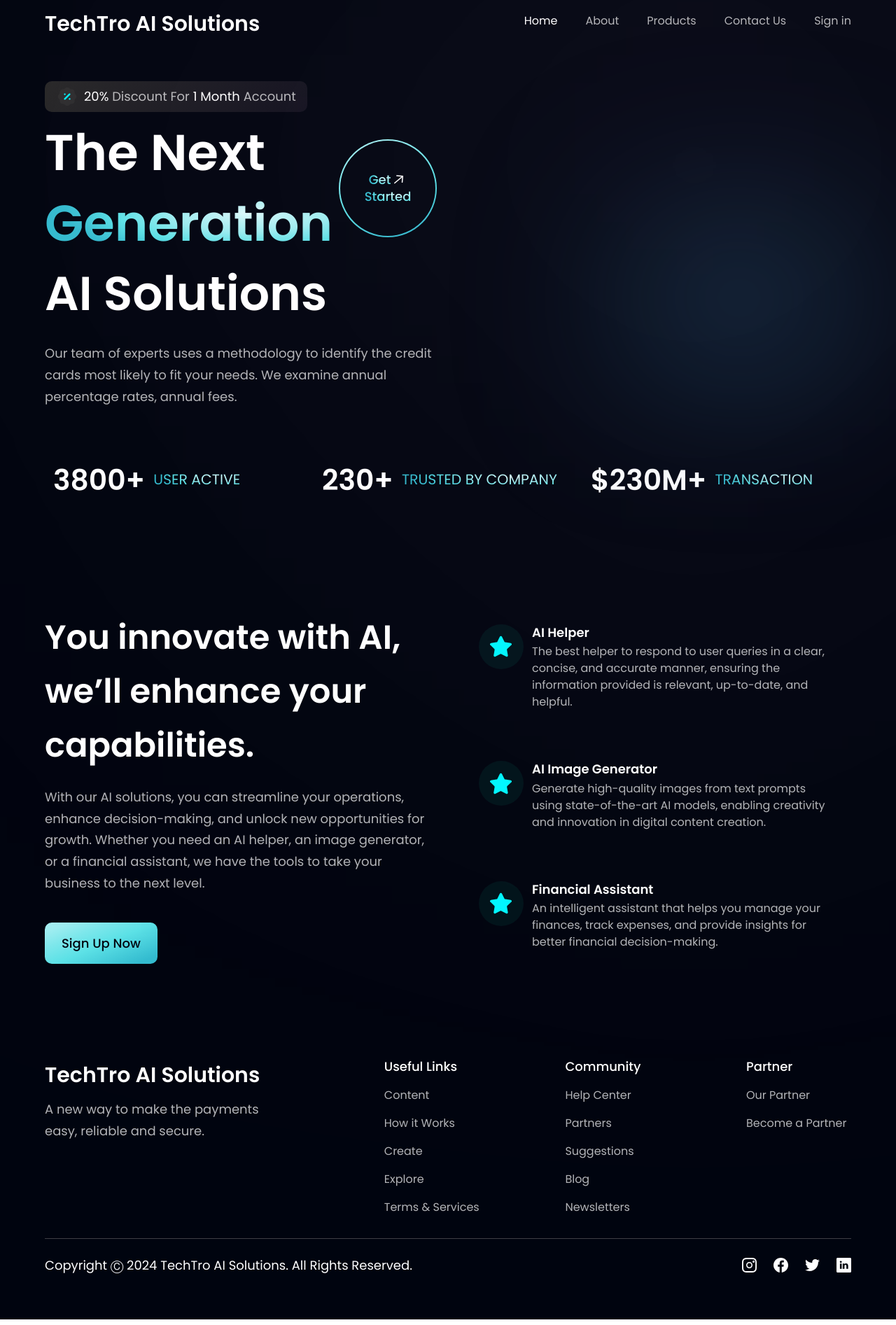
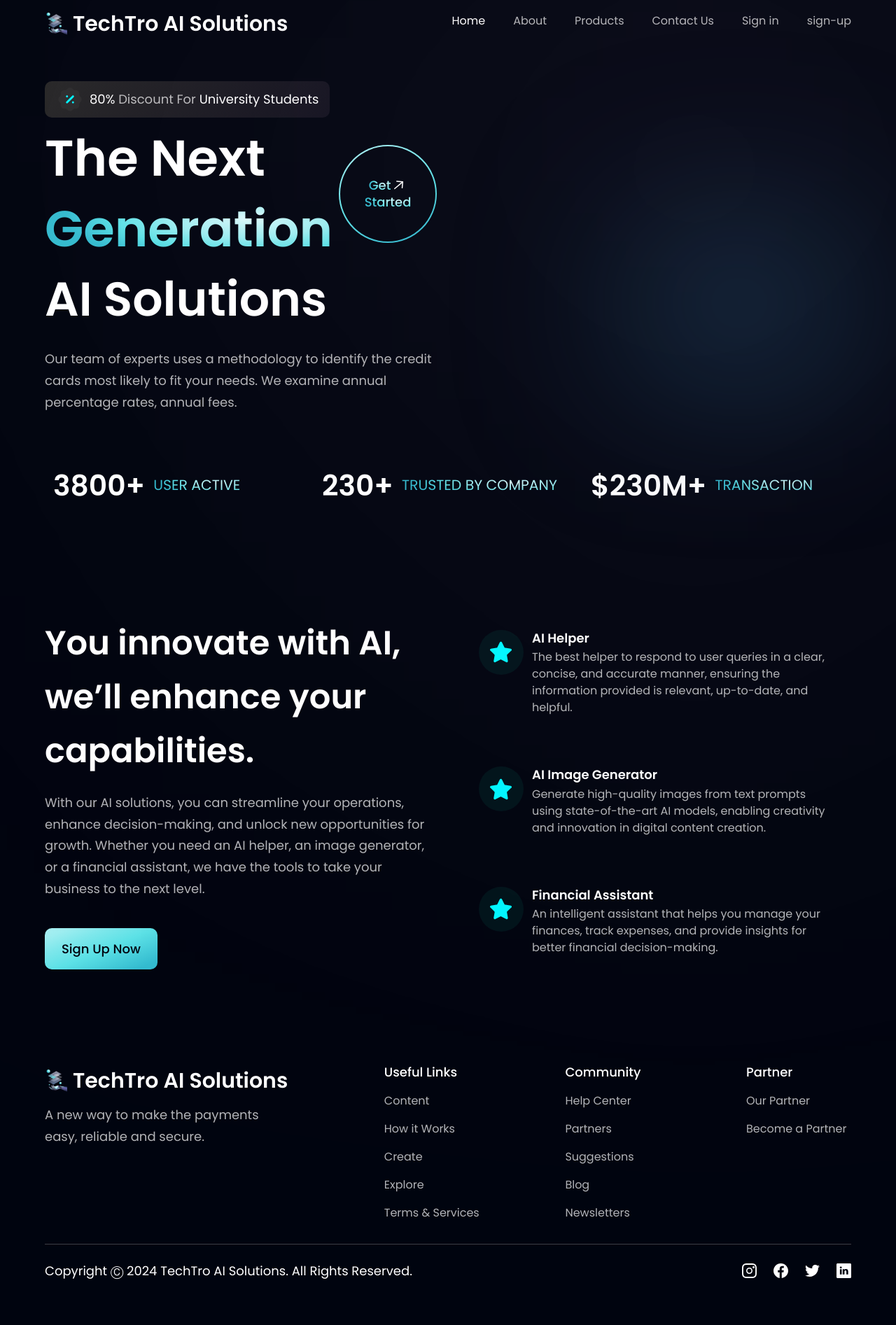
Before and after one commit to dilsha01/techtro-ai-deploy, a React (Vite) app in the folder aiApp/: page / in a window 1280 px wide. Shown: the whole page at 70% size. Built offline with nearby package versions, Linux system fonts and the light colour scheme.

Commit message:
Commit 5

```diff
--- a/aiApp/src/components/FeeedbackCard.jsx
+++ /dev/null
@@ -1,12 +0,0 @@
-/* eslint-disable no-unused-vars */
-import React from 'react'
-
-const FeeedbackCard = () => {
-  return (
-    <div>
-
-    </div>
-  )
-}
-
-export default FeeedbackCard
--- a/aiApp/src/components/Footer.jsx
+++ b/aiApp/src/components/Footer.jsx
@@ -1,5 +1,5 @@
 import styles from "../style";
-import { logo } from "../assets";
+import { robot } from "../assets";
 import { footerLinks, socialMedia } from "../constants";
 
 const Footer = () => (
@@ -7,9 +7,13 @@ const Footer = () => (
     <div className={`${styles.flexStart} md:flex-row flex-col mb-8 w-full`}>
       <div className="flex-[1] flex flex-col justify-start mr-10">
       <div>
-        <p className="mt-2 font-poppins font-semibold text-3xl text-white">TechTro AI Solutions</p>
-      </div>
-        <p className={`${styles.paragraph} mt-4 max-w-[312px]`}>
+      <p className="mt-2 font-poppins font-semibold text-3xl text-white flex items-center">
+  <img src={robot} alt="logo" className="w-[32px] h-[32px] mr-2" />
+  TechTro AI Solutions
+</p>
+
+  </div>
+        <p className={`${styles.paragraph} mt-4 max-w-[312px] flex items-center`}>
           A new way to make the payments easy, reliable and secure.
         </p>
       </div>
--- a/aiApp/src/components/Hero.jsx
+++ b/aiApp/src/components/Hero.jsx
@@ -1,5 +1,5 @@
 import styles from "../style";
-import { discount, robot } from "../assets";
+import { discount } from "../assets";
 import GetStarted from "./GetStarted";
 
 const Hero = () => {
@@ -7,10 +7,10 @@ const Hero = () => {
     <section id="home" className={`flex md:flex-row flex-col ${styles.paddingY}`}>
       <div className={`flex-1 ${styles.flexStart} flex-col xl:px-0 sm:px-16 px-6`}>
         <div className="flex flex-row items-center py-[6px] px-4 bg-discount-gradient rounded-[10px] mb-2">
-          <img src={discount} alt="discount" className="w-[32px] h-[32px]" />
+          <img src={discount} alt="discount" className="w-[40px] h-[40px]" />
           <p className={`${styles.paragraph} ml-2`}>
-            <span className="text-white">20%</span> Discount For{" "}
-            <span className="text-white">1 Month</span> Account
+            <span className="text-white">80%</span> Discount For{" "}
+            <span className="text-white">University Students</span>
           </p>
         </div>
 
--- a/aiApp/src/components/Navbar.jsx
+++ b/aiApp/src/components/Navbar.jsx
@@ -1,5 +1,5 @@
 import { useState } from "react";
-import { close, menu } from "../assets";
+import { close, menu ,robot} from "../assets";
 import { navLinks } from "../constants";
 
 const Navbar = () => {
@@ -9,8 +9,11 @@ const Navbar = () => {
   return (
     <nav className="w-full flex items-center justify-between navbar mt-2"> {/* Removed py-3 and py-6, adjusted flex properties */}
       <div>
-        <p className="mt-2 font-poppins font-semibold text-3xl text-white">TechTro AI Solutions</p>
-      </div>
+    <p className="mt-2 font-poppins font-semibold text-3xl text-white flex items-center">
+      <img src={robot} alt="logo" className="w-[32px] h-[32px] mr-2" />
+      TechTro AI Solutions
+    </p>
+  </div>
 
       <ul className="list-none sm:flex hidden justify-end items-center flex-1">
         {navLinks.map((nav, index) => (
@@ -21,7 +24,7 @@ const Navbar = () => {
             } ${index === navLinks.length - 1 ? "mr-0" : "mr-10"}`}
             onClick={() => setActive(nav.title)}
           >
-            <a href={`#${nav.id}`}>{nav.title}</a>
+            <a href={`${nav.id}`}>{nav.title}</a>
           </li>
         ))}
       </ul>
@@ -48,7 +51,7 @@ const Navbar = () => {
                 } ${index === navLinks.length - 1 ? "mb-0" : "mb-4"}`}
                 onClick={() => setActive(nav.title)}
               >
-                <a href={`#${nav.id}`}>{nav.title}</a>
+                <a href={`${nav.id}`}>{nav.title}</a>
               </li>
             ))}
           </ul>
--- a/aiApp/src/constants/index.js
+++ b/aiApp/src/constants/index.js
@@ -6,22 +6,33 @@ export const navLinks = [
     title: "Home",
   },
   {
-
+    id:"about",
     title: "About",
   },
   {
-
+    id : "products",
     title: "Products",
   },
   {
-
+   id : "contactus",
     title: "Contact Us",
   },
   {
-
+    id: "sign-in",
     title: "Sign in",
   },
+  {
+    id: "sign-up",
+    title: "sign-up",
+  },
 ];
+
+export const ButtonLinks = [
+  {
+    id: "sign-up",
+    title: "sign-up",
+  },
+]
 
 export const features = [
   {
```
